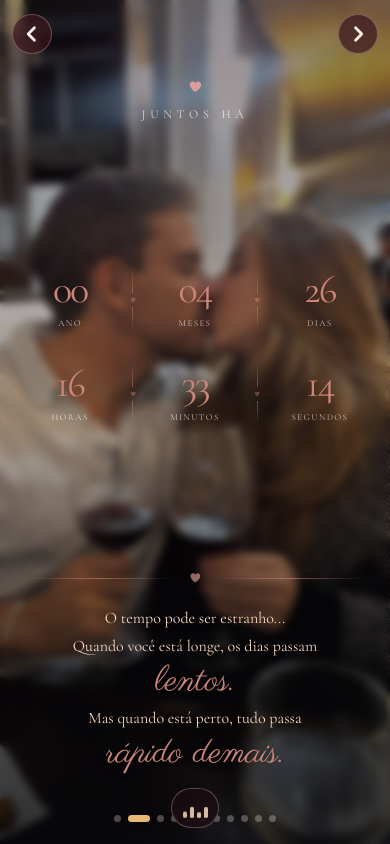
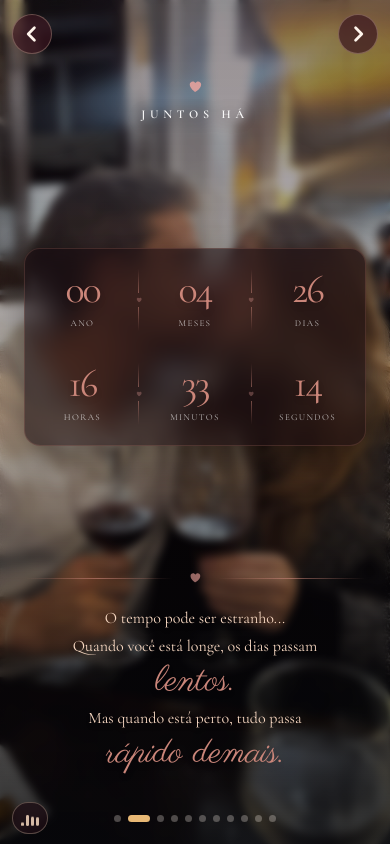
Before and after one commit to bruno-bert/valentines, a Next.js app in the folder apps/landing/: page / in a window 390 px wide. Both pictures are taken after a click on the button "Ir para o próximo slide". Built offline with nearby package versions, Linux system fonts and the light colour scheme.

Commit message:
fix: small issues in layout of final message and position of music component

```diff
--- a/apps/landing/src/app/globals.css
+++ b/apps/landing/src/app/globals.css
@@ -905,6 +905,43 @@ body {
     right: max(12px, env(safe-area-inset-right));
   }
 
+  .romantic-music-status {
+    bottom: max(10px, env(safe-area-inset-bottom));
+    left: max(12px, env(safe-area-inset-left));
+    width: 36px;
+    height: 32px;
+    transform: none;
+  }
+
+  .is-hero-slide .romantic-music-status {
+    display: none;
+  }
+
+  .romantic-music-bars {
+    height: 16px;
+    gap: 2px;
+  }
+
+  .romantic-music-bars span {
+    width: 3px;
+  }
+
+  .romantic-music-bars span:nth-child(1) {
+    height: 6px;
+  }
+
+  .romantic-music-bars span:nth-child(2) {
+    height: 14px;
+  }
+
+  .romantic-music-bars span:nth-child(3) {
+    height: 10px;
+  }
+
+  .romantic-music-bars span:nth-child(4) {
+    height: 12px;
+  }
+
 }
 
 @media (prefers-reduced-motion: no-preference) {
--- a/apps/landing/src/components/CounterSlide.tsx
+++ b/apps/landing/src/components/CounterSlide.tsx
@@ -188,13 +188,13 @@ function CounterMobileLayout() {
       <div className="relative z-10 flex flex-col items-center w-full h-full max-w-sm justify-between py-6">
         <div className="flex flex-col items-center justify-center mt-2">
           <Image src="/assets/icons/heart.svg" alt="" width={14} height={14} className="mb-3 opacity-80" />
-          <div className="flex items-center w-full max-w-[240px] gap-4 opacity-80">
+          <div className="flex items-center w-full max-w-[240px] gap-4 opacity-95">
             <div className="h-[1px] flex-1 bg-gradient-to-r from-transparent to-[#cb867a]/70"></div>
-            <span className="uppercase tracking-[0.4em] text-white/90 font-serif text-xs">Juntos Há</span>
+            <span className="uppercase tracking-[0.4em] text-white font-serif text-xs font-semibold drop-shadow-[0_2px_8px_rgba(0,0,0,0.95)]">Juntos Há</span>
             <div className="h-[1px] flex-1 bg-gradient-to-l from-transparent to-[#cb867a]/70"></div>
           </div>
         </div>
-        <div className="flex flex-col w-full my-6 relative">
+        <div className="flex flex-col w-full my-6 relative rounded-2xl border border-[#cb867a]/20 bg-[#160a0f]/55 px-4 py-5 shadow-[0_12px_36px_rgba(0,0,0,0.35)] backdrop-blur-md">
           <div className="flex w-full justify-between items-center mb-8">
             <MobileTimeBlock value={time.years} label="ANO" /><MobileSeparator /><MobileTimeBlock value={time.months} label="MESES" /><MobileSeparator /><MobileTimeBlock value={time.days} label="DIAS" />
           </div>
--- a/apps/landing/src/components/FinalMessageSlide.tsx
+++ b/apps/landing/src/components/FinalMessageSlide.tsx
@@ -12,7 +12,7 @@ interface FinalMessageSlideProps {
 
 export function FinalMessageSlide(_props: FinalMessageSlideProps) {
   return (
-    <div className="w-full h-full flex flex-col md:flex-row bg-black text-white relative overflow-hidden">
+    <div className="w-full h-full flex flex-col md:flex-row bg-black text-white relative overflow-y-auto md:overflow-hidden">
       {/* Mobile Layout: Photo at the top fading into black */}
       <div className="md:hidden w-full h-[45dvh] relative shrink-0">
         <Image
@@ -27,7 +27,7 @@ export function FinalMessageSlide(_props: FinalMessageSlideProps) {
       </div>
 
       {/* Text Content: Left side on Desktop, Bottom side on Mobile */}
-      <div className="w-full md:w-[55%] h-full flex flex-col justify-center items-center p-6 md:p-12 z-10 overflow-y-auto">
+      <div className="w-full md:w-[55%] flex flex-col justify-start md:justify-center items-center p-6 md:p-12 z-10 md:h-full md:overflow-y-auto">
         <div className="max-w-xl flex flex-col items-center text-center space-y-6 md:space-y-8 py-4 md:py-0">
 
           <div className="space-y-2 flex flex-col items-center">
```
